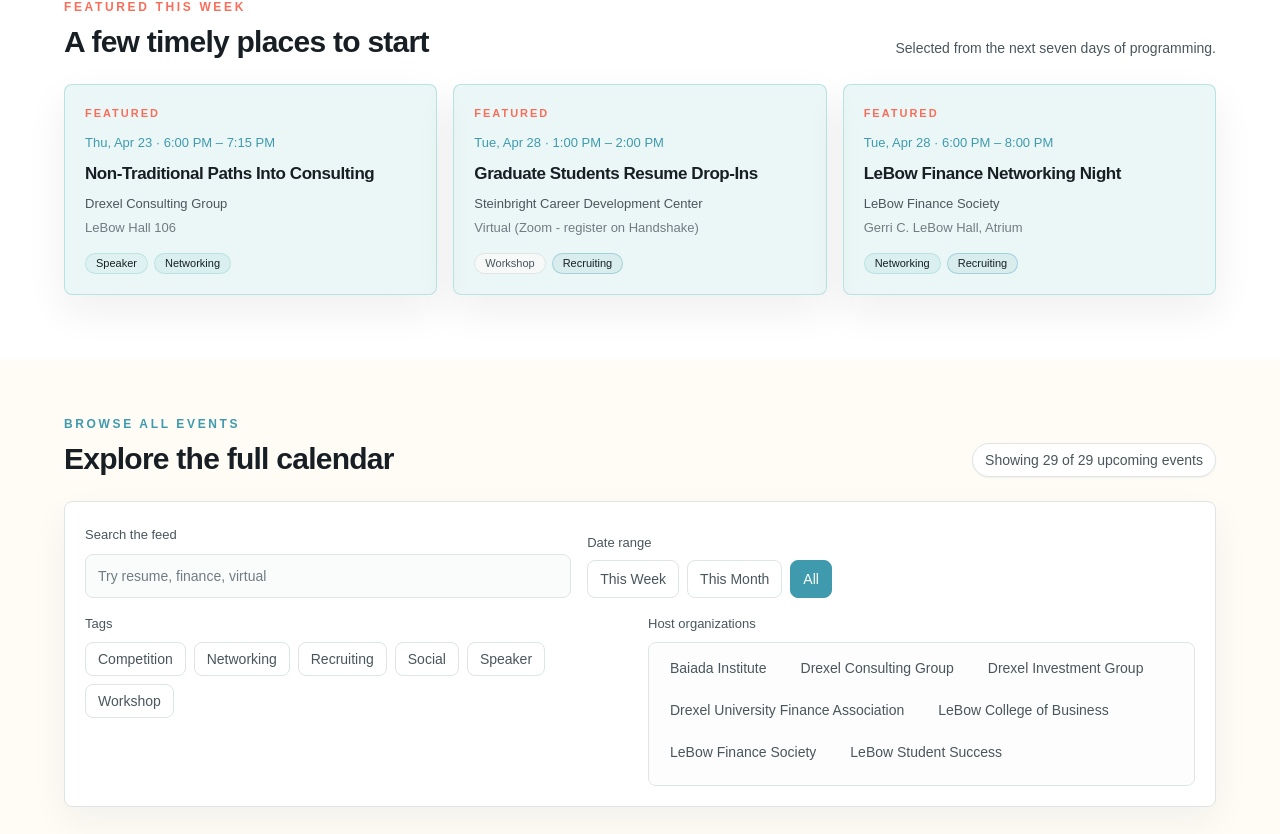
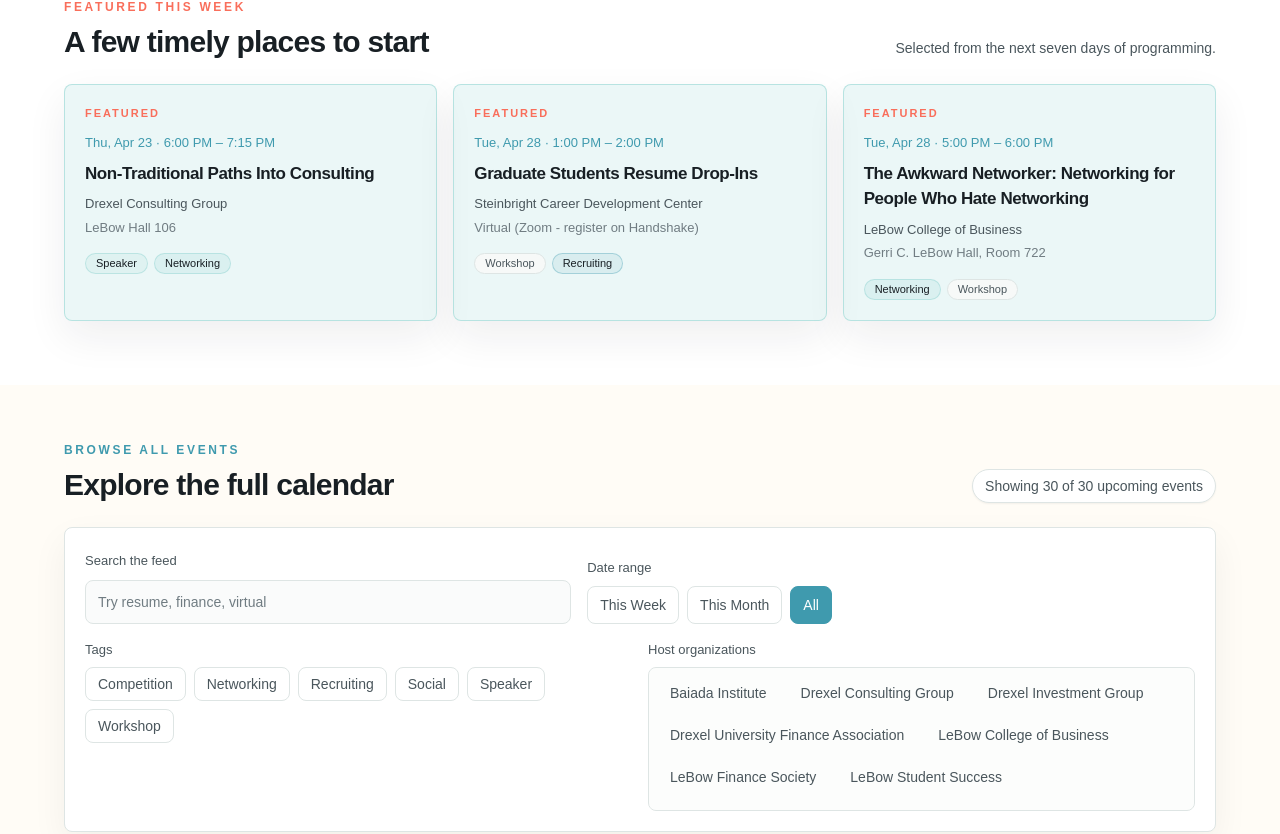
Before and after one commit to shyamtalati/events, a Next.js app: page / in a window 1280 px wide. Shown: the part 1417-2251 px from the top of the page. Built offline with nearby package versions, Linux system fonts and the light colour scheme; a web font is replaced by a local one.

Commit message:
Add Awkward Networker event

```diff
--- a/data/events.ts
+++ b/data/events.ts
@@ -43,6 +43,19 @@
       'LeBow alumni share interview prep strategies, common mistakes, and what recruiters expect from business students entering internship and full-time cycles.',
     rsvpUrl:
       'https://www.lebow.drexel.edu/event/2026/05/06/ready-set-hired-alumni-interview-tips?lor=1&utm_source=mass_mailer&utm_medium=email&utm_content=2007926&utm_campaign=uni_targeted_emails',
+  },
+  {
+    slug: 'awkward-networker-networking-people-who-hate-networking-2026-04-28',
+    title: 'The Awkward Networker: Networking for People Who Hate Networking',
+    startsAt: '2026-04-28T17:00:00-04:00',
+    endsAt: '2026-04-28T18:00:00-04:00',
+    location: 'Gerri C. LeBow Hall, Room 722',
+    hostOrg: 'LeBow College of Business',
+    tags: ['Networking', 'Workshop'],
+    description:
+      'Sean Hand leads a low-pressure session for senior undergraduate and graduate students who want practical ways to build authentic professional relationships. Snacks and refreshments follow.',
+    rsvpUrl:
+      'https://www.lebow.drexel.edu/event/2026/04/28/awkward-networker-networking-people-who-hate-networking',
   },
   {
     slug: 'lebow-finance-networking-night-2026-04-28',
```
